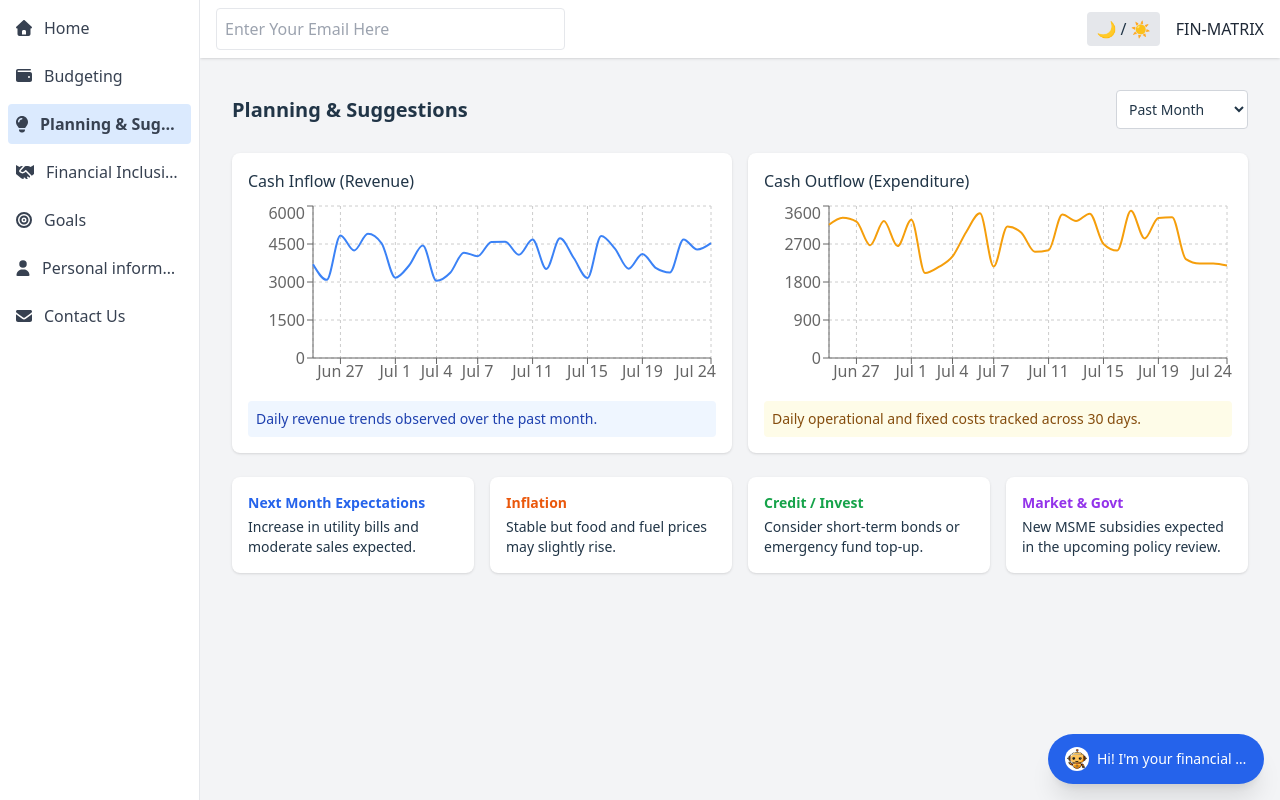
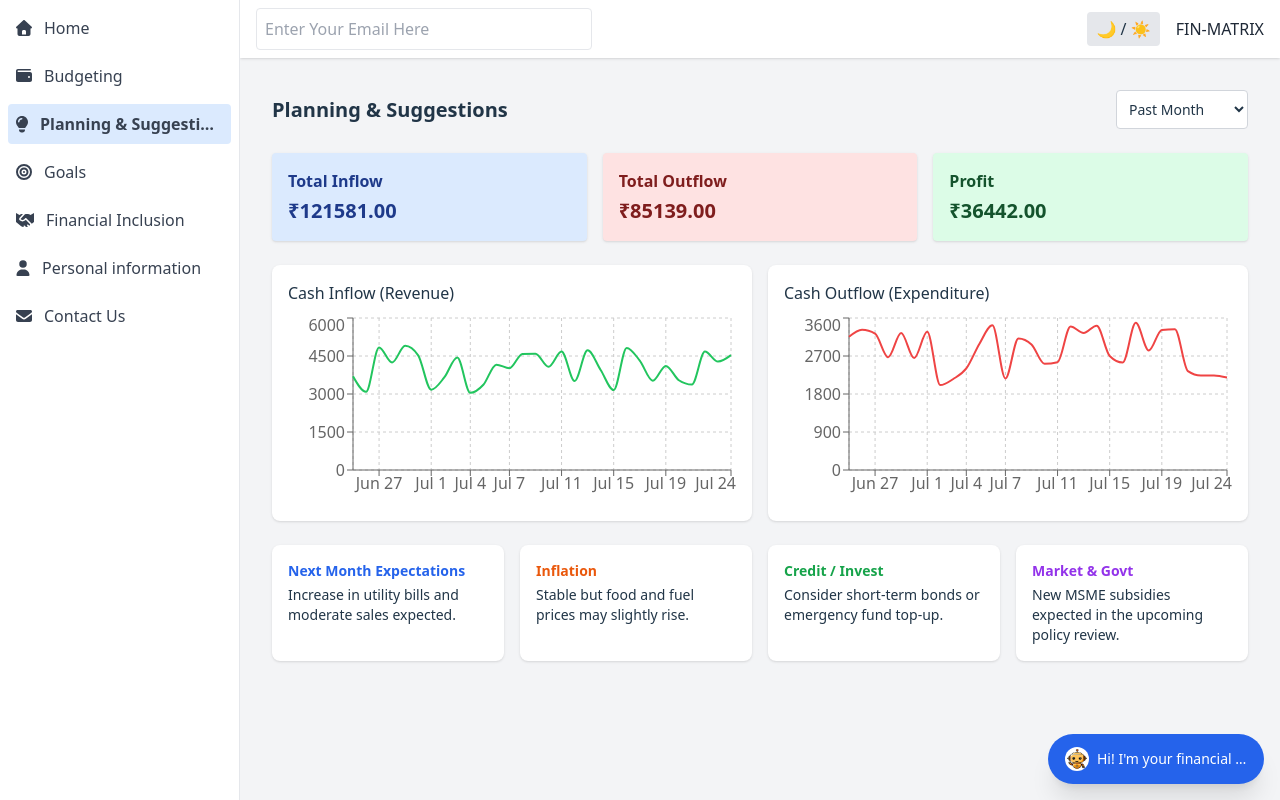
Before and after one commit to Navya2804/NextStep-Finance, a React (Vite) app in the folder frontend/: page /planning in a window 1280 px wide. Built offline with nearby package versions, Linux system fonts and the light colour scheme.

Commit message:
frontend-folder updated

```diff
--- a/frontend/src/App.jsx
+++ b/frontend/src/App.jsx
@@ -2,7 +2,7 @@ import { BrowserRouter as Router, Routes, Route } from "react-router-dom";
 import Sidebar from "./components/Sidebar";
 import Navbar from "./components/Navbar";
 import Dashboard from "./components/Dashboard";
-import Stock from "./components/Stock";
+import Budgeting from "./components/Budgeting";
 import Wallet from "./components/Wallet";
 import Community from "./components/Community";
 import Profile from "./components/Profile";
@@ -24,7 +24,7 @@ function App() {
             <main className="flex-1 w-full p-4 overflow-auto">
               <Routes>
                 <Route path="/" element={<Dashboard />} />
-                <Route path="/budgeting" element={<Stock />} />
+                <Route path="/budgeting" element={<Budgeting />} />
                 <Route path="/planning" element={<Planning />} />
                 <Route path="/inclusion" element={<Wallet />} />
                 <Route path="/goals" element={<Community />} />
--- a/frontend/src/components/ChatBotWidget.jsx
+++ b/frontend/src/components/ChatBotWidget.jsx
@@ -22,7 +22,7 @@ const ChatBotWidget = () => {
   setLoading(true);
 
   try {
-    const response = await fetch("http://localhost:8080/chat", {
+    const response = await fetch("https://finmatrix-backend-556498664277.europe-west1.run.app/chat", {
       method: "POST",
       headers: {
         "Content-Type": "application/json",
--- a/frontend/src/components/Community.jsx
+++ b/frontend/src/components/Community.jsx
@@ -1,88 +1,207 @@
-import { useState } from 'react';
-import { FaRegUser, FaRegComment, FaArrowRight } from 'react-icons/fa';
+import React, { useState } from "react";
+import {
+  LineChart,
+  Line,
+  XAxis,
+  YAxis,
+  CartesianGrid,
+  Tooltip,
+  Legend,
+  ResponsiveContainer,
+} from "recharts";
 
-const posts = Array.from({ length: 9 }).map((_, idx) => ({
-  id: idx + 1,
-  title: 'EUR/JPY 12HOURS Aka by Japsku Inpade',
-  description:
-    'Lorem Ipsum is simply dummy text of the printing and typesetting industry. Lorem Ipsum has been the industry’s standard dummy text ever since the 1500s.',
-  image: `https://source.unsplash.com/random/300x200?sig=${idx + 1}`,
-}));
+const sampleData = {
+  monthly: [
+    { date: "2025-07-01", profit: 1000, goal: 3000 },
+    { date: "2025-07-02", profit: 1800, goal: 3000 },
+    { date: "2025-07-03", profit: 2400, goal: 3000 },
+    { date: "2025-07-04", profit: 3000, goal: 3000 },
+  ],
+  quarterly: [
+    { date: "Q1", profit: 9000, goal: 12000 },
+    { date: "Q2", profit: 11000, goal: 12000 },
+    { date: "Q3", profit: 13000, goal: 12000 },
+    { date: "Q4", profit: 16000, goal: 12000 },
+  ],
+  semiannually: [
+    { date: "H1", profit: 20000, goal: 25000 },
+    { date: "H2", profit: 27000, goal: 25000 },
+  ],
+  annually: [
+    { date: "2024", profit: 40000, goal: 50000 },
+    { date: "2025", profit: 47000, goal: 50000 },
+  ],
+};
 
-export default function Community() {
-  const [activeTab, setActiveTab] = useState('Hot News');
-
-  const tabs = ['Trending', 'Hot News', 'Popular', 'Latest'];
+export default function Goals() {
+  const [timeline, setTimeline] = useState("monthly");
+  const data = sampleData[timeline];
 
   return (
-    <div className="space-y-6 w-full">
-      <h1 className="text-2xl font-semibold text-gray-900 dark:text-gray-100">Community</h1>
+    <div className="p-6 space-y-10 text-gray-900 dark:text-white">
+      <h1 className="text-3xl font-bold">Goals</h1>
 
-      {/* Search Bar */}
-      <div className="flex">
-        <input
-          type="text"
-          placeholder="Search"
-          className="w-full px-4 py-2 rounded-md border border-gray-300 dark:border-gray-700 bg-white dark:bg-gray-800 text-gray-800 dark:text-gray-100"
-        />
+      {/* Timeline Dropdown */}
+      <div className="flex justify-end">
+        <select
+          className="p-2 border dark:bg-gray-800 dark:text-white rounded"
+          value={timeline}
+          onChange={(e) => setTimeline(e.target.value)}
+        >
+          <option value="monthly">Monthly</option>
+          <option value="quarterly">Quarterly</option>
+          <option value="semiannually">Semi-annually</option>
+          <option value="annually">Annually</option>
+        </select>
       </div>
 
-      {/* Tabs */}
-      <div className="flex space-x-3 mt-4">
-        {tabs.map((tab) => (
-          <button
-            key={tab}
-            onClick={() => setActiveTab(tab)}
-            className={`px-4 py-1 rounded-full text-sm ${
-              activeTab === tab
-                ? 'bg-blue-600 text-white'
-                : 'bg-gray-200 dark:bg-gray-700 text-gray-700 dark:text-gray-300'
-            }`}
-          >
-            {tab}
-          </button>
-        ))}
-      </div>
+      {/* Graph */}
+      <ResponsiveContainer width="100%" height={400}>
+        <LineChart data={data}>
+          <CartesianGrid strokeDasharray="3 3" />
+          <XAxis dataKey="date" />
+          <YAxis label={{ value: "INR", angle: -90, position: "insideLeft" }} />
+          <Tooltip />
+          <Legend />
+          <Line type="monotone" dataKey="profit" stroke="#3b82f6" name="Profit" />
+          <Line
+            type="monotone"
+            dataKey="goal"
+            stroke="#10b981"
+            name="Goal"
+            strokeDasharray="5 5"
+          />
+        </LineChart>
+      </ResponsiveContainer>
 
-      {/* Posts Grid */}
-      <div className="grid md:grid-cols-3 gap-6">
-        {posts.map((post) => (
-          <div
-            key={post.id}
-            className="bg-white dark:bg-gray-800 rounded-md shadow p-3 flex flex-col"
-          >
-            <img
-              src={post.image}
-              alt={post.title}
-              className="w-full h-40 object-cover rounded"
-            />
-            <h2 className="mt-3 font-semibold text-gray-800 dark:text-gray-100">
-              {post.title}
-            </h2>
-            <p className="text-sm text-gray-600 dark:text-gray-400">
-              {post.description}
-            </p>
-            <div className="flex justify-between items-center mt-3 text-xs text-gray-500 dark:text-gray-400">
-              <span className="flex items-center space-x-1">
-                <FaRegUser /> <span>Username</span>
-              </span>
-              <span className="flex items-center space-x-1">
-                <FaRegComment /> <span>1</span>
-              </span>
-              <span>
-                <FaArrowRight />
-              </span>
-            </div>
-          </div>
-        ))}
-      </div>
+      {/* Why this happened? */}
+      <section>
+        <h2 className="text-2xl font-semibold mb-4">Why this happened?</h2>
+        <div className="grid md:grid-cols-2 gap-4">
+          <ReasonCard
+            reason="Low Q1 Sales"
+            explanation="Seasonal demand drop and delayed campaigns."
+          />
+          <ReasonCard
+            reason="High Return Rate"
+            explanation="Manufacturing defect in batch B23 caused many returns."
+          />
+        </div>
+      </section>
 
-      {/* Load More */}
-      <div className="text-center">
-        <button className="px-4 py-2 rounded bg-gray-800 text-white dark:bg-gray-200 dark:text-gray-900">
-          Load More
-        </button>
-      </div>
+      {/* What can be improved? */}
+      <section>
+        <h2 className="text-2xl font-semibold mb-4">What can be improved?</h2>
+        <div className="grid md:grid-cols-2 gap-4">
+          <ReasonCard
+            reason="Enhance Marketing"
+            explanation="Launch regional and digital ads for Q3 onwards."
+          />
+          <ReasonCard
+            reason="Upgrade QA Process"
+            explanation="Stricter batch checks and testing to avoid defects."
+          />
+        </div>
+      </section>
     </div>
   );
 }
+
+function ReasonCard({ reason, explanation }) {
+  return (
+    <div className="p-4 rounded-xl border dark:border-gray-700 bg-white dark:bg-gray-900 shadow">
+      <h3 className="text-lg font-semibold">Reason: {reason}</h3>
+      <p className="mt-2 text-sm">Explanation: {explanation}</p>
+    </div>
+  );
+}
+
+
+// import { useState } from 'react';
+// import { FaRegUser, FaRegComment, FaArrowRight } from 'react-icons/fa';
+
+// const posts = Array.from({ length: 9 }).map((_, idx) => ({
+//   id: idx + 1,
+//   title: 'EUR/JPY 12HOURS Aka by Japsku Inpade',
+//   description:
+//     'Lorem Ipsum is simply dummy text of the printing and typesetting industry. Lorem Ipsum has been the industry’s standard dummy text ever since the 1500s.',
+//   image: `https://source.unsplash.com/random/300x200?sig=${idx + 1}`,
+// }));
+
+// export default function Community() {
+//   const [activeTab, setActiveTab] = useState('Hot News');
+
+//   const tabs = ['Trending', 'Hot News', 'Popular', 'Latest'];
+
+//   return (
+//     <div className="space-y-6 w-full">
+//       <h1 className="text-2xl font-semibold text-gray-900 dark:text-gray-100">Community</h1>
+
+//       {/* Search Bar */}
+//       <div className="flex">
+//         <input
+//           type="text"
+//           placeholder="Search"
+//           className="w-full px-4 py-2 rounded-md border border-gray-300 dark:border-gray-700 bg-white dark:bg-gray-800 text-gray-800 dark:text-gray-100"
+//         />
+//       </div>
+
+//       {/* Tabs */}
+//       <div className="flex space-x-3 mt-4">
+//         {tabs.map((tab) => (
+//           <button
+//             key={tab}
+//             onClick={() => setActiveTab(tab)}
+//             className={`px-4 py-1 rounded-full text-sm ${
+//               activeTab === tab
+//                 ? 'bg-blue-600 text-white'
+//                 : 'bg-gray-200 dark:bg-gray-700 text-gray-700 dark:text-gray-300'
+//             }`}
+//           >
+//             {tab}
+//           </button>
+//         ))}
+//       </div>
+
+//       {/* Posts Grid */}
+//       <div className="grid md:grid-cols-3 gap-6">
+//         {posts.map((post) => (
+//           <div
+//             key={post.id}
+//             className="bg-white dark:bg-gray-800 rounded-md shadow p-3 flex flex-col"
+//           >
+//             <img
+//               src={post.image}
+//               alt={post.title}
+//               className="w-full h-40 object-cover rounded"
+//             />
+//             <h2 className="mt-3 font-semibold text-gray-800 dark:text-gray-100">
+//               {post.title}
+//             </h2>
+//             <p className="text-sm text-gray-600 dark:text-gray-400">
+//               {post.description}
+//             </p>
+//             <div className="flex justify-between items-center mt-3 text-xs text-gray-500 dark:text-gray-400">
+//               <span className="flex items-center space-x-1">
+//                 <FaRegUser /> <span>Username</span>
+//               </span>
+//               <span className="flex items-center space-x-1">
+//                 <FaRegComment /> <span>1</span>
+//               </span>
+//               <span>
+//                 <FaArrowRight />
+//               </span>
+//             </div>
+//           </div>
+//         ))}
+//       </div>
+
+//       {/* Load More */}
+//       <div className="text-center">
+//         <button className="px-4 py-2 rounded bg-gray-800 text-white dark:bg-gray-200 dark:text-gray-900">
+//           Load More
+//         </button>
+//       </div>
+//     </div>
+//   );
+// }
--- a/frontend/src/components/Planning.jsx
+++ b/frontend/src/components/Planning.jsx
@@ -10,21 +10,19 @@ import {
 } from "recharts";
 import dayjs from "dayjs";
 
-// Generate 30 days mock data
+// Generate 30-day mock data
 const generateDailyData = () => {
-  const inflow = [];
-  const outflow = [];
+  const data = [];
   for (let i = 0; i < 30; i++) {
     const date = dayjs().subtract(29 - i, "day").format("MMM D");
-    const inflowVal = 3000 + Math.floor(Math.random() * 2000); // 3000–5000
-    const outflowVal = 2000 + Math.floor(Math.random() * 1500); // 2000–3500
-    inflow.push({ date, value: inflowVal });
-    outflow.push({ date, value: outflowVal });
+    const inflow = 3000 + Math.floor(Math.random() * 2000);
+    const outflow = 2000 + Math.floor(Math.random() * 1500);
+    data.push({ date, inflow, outflow });
   }
-  return { inflow, outflow };
+  return data;
 };
 
-const { inflow, outflow } = generateDailyData();
+const data = generateDailyData();
 
 const Planning = () => {
   const [timeRange, setTimeRange] = useState("past_month");
@@ -37,9 +35,13 @@ const Planning = () => {
     { value: "past_year", label: "Past Year" },
   ];
 
+  const totalIncome = data.reduce((sum, d) => sum + d.inflow, 0);
+  const totalExpense = data.reduce((sum, d) => sum + d.outflow, 0);
+  const netProfit = totalIncome - totalExpense;
+
   return (
     <div className="p-4 space-y-6">
-      {/* Header with dropdown */}
+      {/* Header and Range Selector */}
       <div className="flex justify-between items-center">
         <h2 className="text-xl font-semibold">Planning & Suggestions</h2>
         <select
@@ -55,55 +57,79 @@ const Planning = () => {
         </select>
       </div>
 
-      {/* Charts */}
+      {/* Stat Cards */}
+<div className="grid grid-cols-1 sm:grid-cols-3 gap-4">
+  {/* Inflow */}
+  <div className="bg-blue-100 text-blue-900 rounded p-4 shadow">
+    <h4 className="font-semibold mb-1">Total Inflow</h4>
+    <p className="text-xl font-bold">₹{totalIncome.toFixed(2)}</p>
+  </div>
+
+  {/* Outflow */}
+  <div className="bg-red-100 text-red-900 rounded p-4 shadow">
+    <h4 className="font-semibold mb-1">Total Outflow</h4>
+    <p className="text-xl font-bold">₹{totalExpense.toFixed(2)}</p>
+  </div>
+
+  {/* Profit or Loss */}
+  <div
+    className={`rounded p-4 shadow ${
+      netProfit >= 0
+        ? "bg-green-100 text-green-900"
+        : "bg-orange-100 text-orange-900"
+    }`}
+  >
+    <h4 className="font-semibold mb-1">
+      {netProfit >= 0 ? "Profit" : "Loss"}
+    </h4>
+    <p className="text-xl font-bold">₹{Math.abs(netProfit).toFixed(2)}</p>
+  </div>
+</div>
+      {/* Graphs */}
       <div className="grid grid-cols-1 md:grid-cols-2 gap-4">
-        {/* Cash Inflow */}
+        {/* Inflow Chart */}
         <div className="bg-white dark:bg-gray-800 shadow rounded-lg p-4">
           <h3 className="font-medium mb-2">Cash Inflow (Revenue)</h3>
           <div className="h-48">
             <ResponsiveContainer width="100%" height="100%">
-              <LineChart data={inflow}>
+              <LineChart data={data}>
                 <CartesianGrid strokeDasharray="3 3" />
                 <XAxis dataKey="date" />
                 <YAxis />
                 <Tooltip />
                 <Line
                   type="monotone"
-                  dataKey="value"
-                  stroke="#3b82f6" // blue
+                  dataKey="inflow"
+                  stroke="#22c55e" // green
                   strokeWidth={2}
                   dot={false}
+                  name="Inflow"
                 />
               </LineChart>
             </ResponsiveContainer>
           </div>
-          <div className="mt-2 text-sm p-2 bg-blue-50 dark:bg-blue-900 text-blue-800 dark:text-blue-200 rounded">
-            Daily revenue trends observed over the past month.
-          </div>
         </div>
 
-        {/* Cash Outflow */}
+        {/* Outflow Chart */}
         <div className="bg-white dark:bg-gray-800 shadow rounded-lg p-4">
           <h3 className="font-medium mb-2">Cash Outflow (Expenditure)</h3>
           <div className="h-48">
             <ResponsiveContainer width="100%" height="100%">
-              <LineChart data={outflow}>
+              <LineChart data={data}>
                 <CartesianGrid strokeDasharray="3 3" />
                 <XAxis dataKey="date" />
                 <YAxis />
                 <Tooltip />
                 <Line
                   type="monotone"
-                  dataKey="value"
-                  stroke="#f59e0b" // amber
+                  dataKey="outflow"
+                  stroke="#ef4444" // red
                   strokeWidth={2}
                   dot={false}
+                  name="Outflow"
                 />
               </LineChart>
             </ResponsiveContainer>
-          </div>
-          <div className="mt-2 text-sm p-2 bg-yellow-50 dark:bg-yellow-900 text-yellow-800 dark:text-yellow-100 rounded">
-            Daily operational and fixed costs tracked across 30 days.
           </div>
         </div>
       </div>
--- a/frontend/src/components/Sidebar.jsx
+++ b/frontend/src/components/Sidebar.jsx
@@ -19,8 +19,8 @@ const links = [
   { to: '/', icon: faHome, label: 'Home' },
   { to: '/budgeting', icon: faWallet, label: 'Budgeting' },
   { to: '/planning', icon: faLightbulb, label: 'Planning & Suggestions' },
+  { to: '/goals', icon: faBullseye, label: 'Goals' },
   { to: '/inclusion', icon: faHandshake, label: 'Financial Inclusion' },
-  { to: '/goals', icon: faBullseye, label: 'Goals' },
   { to: '/profile', icon: faUser, label: 'Personal information' },
   { to: '/contact', icon: faEnvelope, label: 'Contact Us ' },
 ];
@@ -30,7 +30,7 @@ const links = [
       onMouseEnter={() => setHover(true)}
       onMouseLeave={() => setHover(false)}
       className="bg-white dark:bg-gray-800 border-r dark:border-gray-700 h-screen transition-all duration-300 overflow-hidden transition-all duration-300 h-full overflow-hidden"
-      style={{ width: hover ? '200px' : '60px' }}
+      style={{ width: hover ? '240px' : '60px' }}
     >
       <div className="p-2 flex flex-col gap-2">
         {links.map(link => (
```
